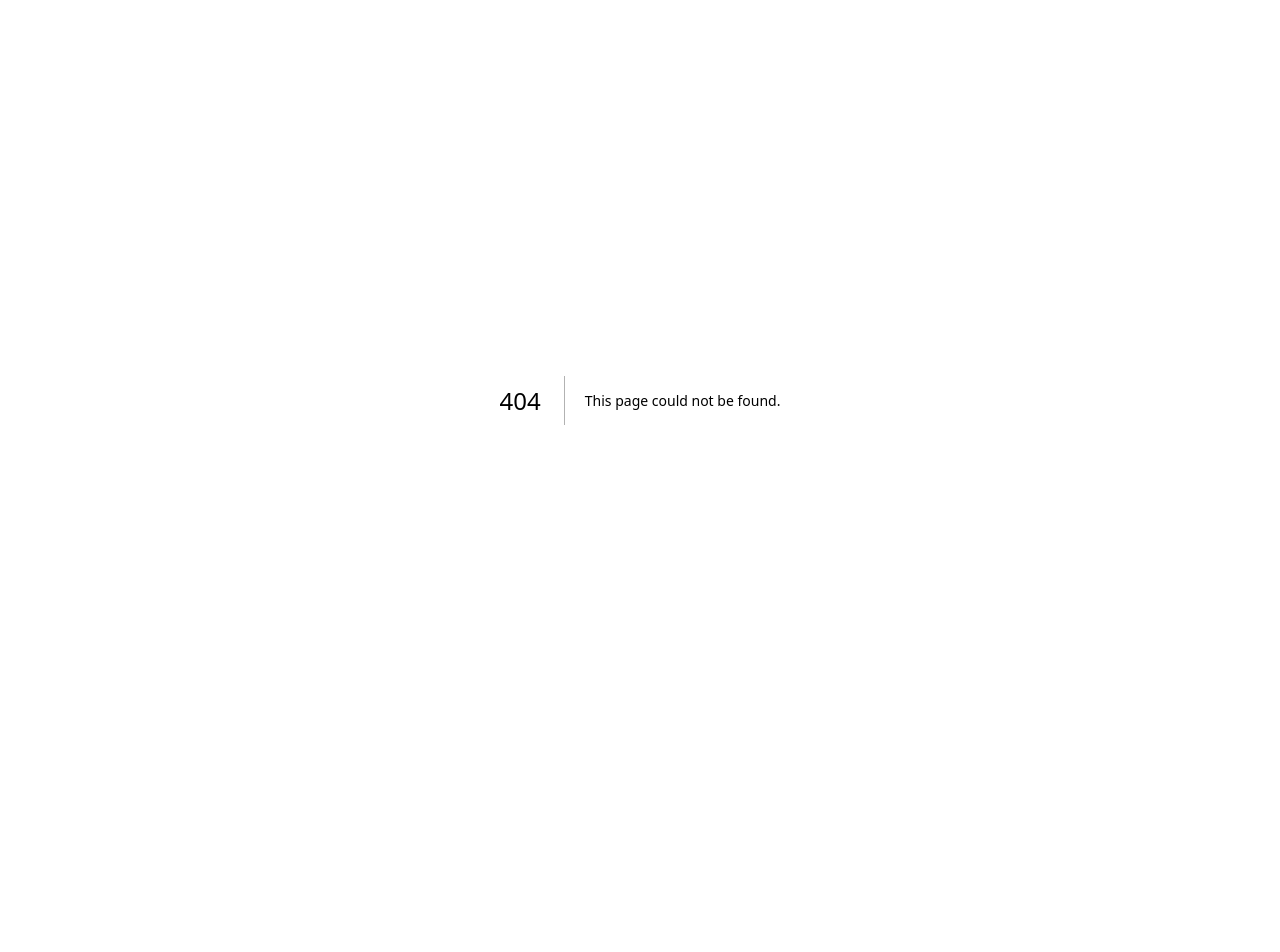
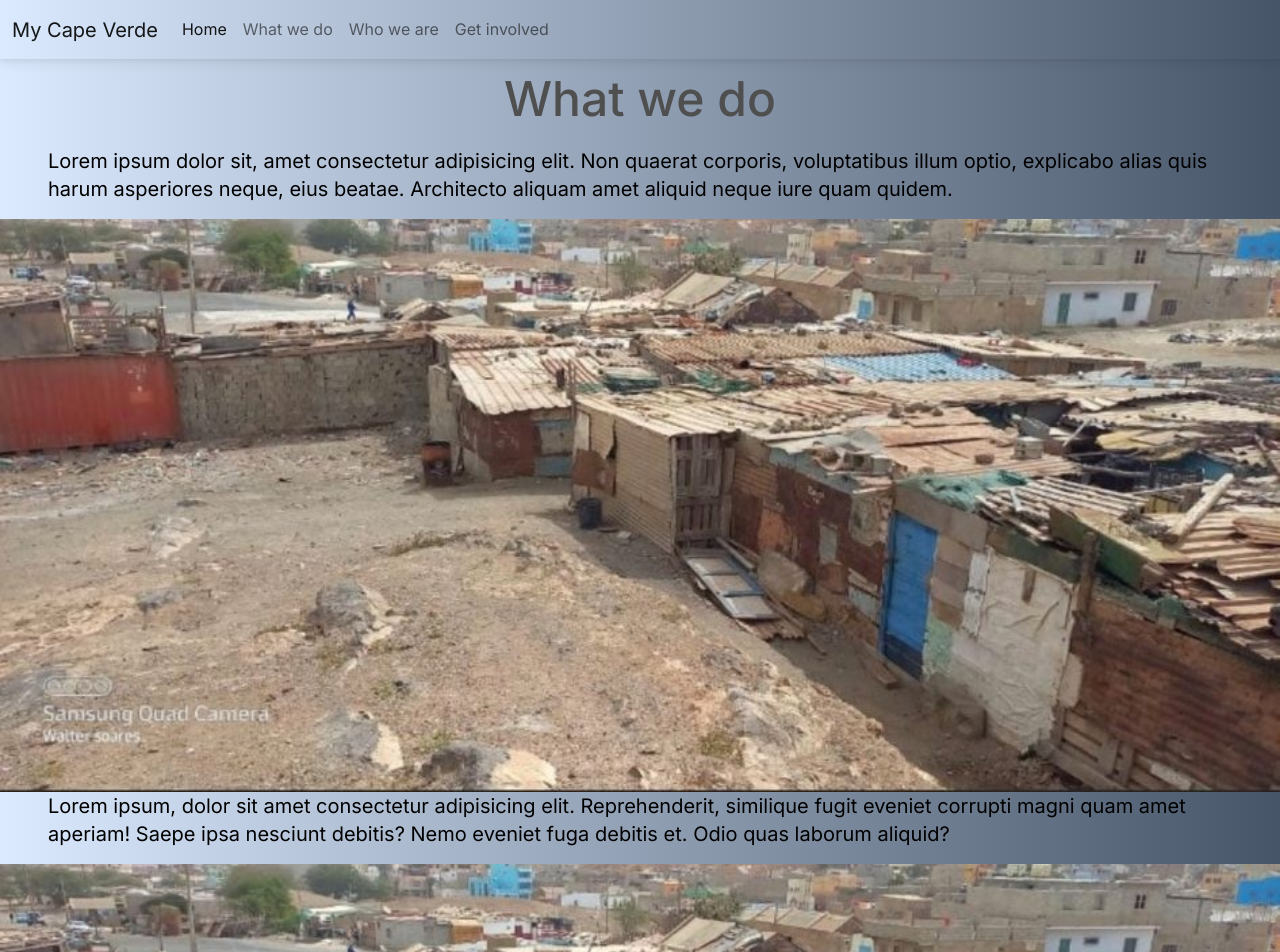
Before and after one commit to jacam666/capeverde, a Next.js app: page /whatWeDo in a window 1280 px wide. Before the commit this address had no page. Shown: the top 952 px of the page. Before the commit the page ends 800 px from the top, so only its background shows below. Built offline with nearby package versions, Linux system fonts and the light colour scheme.

Commit message:
created pages for navbar links

```diff
--- a/src/app/components/ResponsiveNavbar.tsx
+++ b/src/app/components/ResponsiveNavbar.tsx
@@ -30,12 +30,12 @@ export default function ResponsiveNavbar() {
                 </MDBNavbarToggler>
                 <MDBCollapse navbar open={openNavSecond}>
                     <MDBNavbarNav>
-                        <MDBNavbarLink active aria-current='page' href='#'>
+                        <MDBNavbarLink active aria-current='page' href='/'>
                             Home
                         </MDBNavbarLink>
-                        <MDBNavbarLink href='#'>What we do</MDBNavbarLink>
-                        <MDBNavbarLink href='#'>Who we are</MDBNavbarLink>
-                        <MDBNavbarLink href='#'>Get involved</MDBNavbarLink>
+                        <MDBNavbarLink href='./whatWeDo'>What we do</MDBNavbarLink>
+                        <MDBNavbarLink href='./whoWeAre'>Who we are</MDBNavbarLink>
+                        <MDBNavbarLink href='./getInvolved'>Get involved</MDBNavbarLink>
                     </MDBNavbarNav>
                 </MDBCollapse>
             </MDBContainer>
--- /dev/null
+++ b/src/app/getInvolved/page.tsx
@@ -0,0 +1,9 @@
+export const metadata = {
+    title: "Get involved"
+}
+
+export default function GetInvolved() {
+    return (
+        <h1>Get involved</h1>
+    );
+}
--- a/src/app/page.tsx
+++ b/src/app/page.tsx
@@ -7,15 +7,15 @@ export default function Home() {
   return (
     <div className=' bg-gradient-to-r from-blue-100 to-slate-600' style={{ minHeight: '100vh' }}>
       <ResponsiveNavbar/>
-      <div className="w-full" style={{ width: '100%' }}>
-        <Image src="/images/WhatsApp Image 2024-04-27 at 17.10.27_0fadff63.jpg" alt="verde" width={1200}  height={500} />
+      <div style={{ width: '100%' }}>
+        <Image className="w-full" src="/images/WhatsApp Image 2024-04-27 at 17.10.27_0fadff63.jpg" alt="verde" width={1200}  height={100} style={{height: '40vh'}} />
       </div>
       <div className="text-black">
         <h1 className="text-center text-4xl">Our Aim:</h1>
         <p className="px-3 text-center">We are a welfare charity aiming to help overcome poverty in Cape Verde and improve the quality of life for Cape Verdeans.</p>
       </div>
-      <div className="w-full" style={{ width: '100%' }}>
-        <Image src="/images/WhatsApp Image 2024-04-27 at 17.10.27_34eda20e.jpg" alt="verde"  width={1200}  height={500}/>
+      <div style={{ width: '100%' }}>
+        <Image className="w-full" src="/images/WhatsApp Image 2024-04-27 at 17.10.27_34eda20e.jpg" alt="verde"  width={1200}  height={100} style={{height: '40vh'}}/>
       </div>
     </div>
   );
--- /dev/null
+++ b/src/app/whatWeDo/page.tsx
@@ -0,0 +1,32 @@
+import 'mdb-react-ui-kit/dist/css/mdb.min.css';
+import ResponsiveNavbar from "../components/ResponsiveNavbar"
+import Image from 'next/image'
+
+
+export const metadata = {
+    title: "What we do"
+}
+
+export default function WhatWeDo() {
+    return (
+        <div style={{ minHeight: '100vh' }}>
+            <ResponsiveNavbar />
+            <div className=' bg-gradient-to-r from-blue-100 to-slate-600'>
+                <h1 className='text-center text-5xl py-3'>What we do</h1>
+                <p className='px-5 text-black text-xl'>
+                    Lorem ipsum dolor sit, amet consectetur adipisicing elit. Non quaerat corporis, voluptatibus illum optio, explicabo alias quis harum asperiores neque, eius beatae. Architecto aliquam amet aliquid neque iure quam quidem.
+                </p>
+                <div style={{ width: '100%' }}>
+                    <Image className='w-full' src="/images/WhatsApp Image 2024-04-27 at 17.10.27_34eda20e.jpg" alt='young child' width={500} height={500}/>
+                </div>
+                <p className='text-black px-5 text-xl'>
+                    Lorem ipsum, dolor sit amet consectetur adipisicing elit. Reprehenderit, similique fugit eveniet corrupti magni quam amet aperiam! Saepe ipsa nesciunt debitis? Nemo eveniet fuga debitis et. Odio quas laborum aliquid?
+                </p>
+                <div>
+                    <Image className='w-full' src="/images/WhatsApp Image 2024-04-27 at 17.10.27_34eda20e.jpg" alt='young child' width={500} height={500}/>
+                </div>
+            </div>
+        </div>
+
+    );
+}
--- /dev/null
+++ b/src/app/whoWeAre/page.tsx
@@ -0,0 +1,5 @@
+export default function WhoWeAre() {
+    return (
+        <h1>Who we are</h1>
+    );
+}
```
